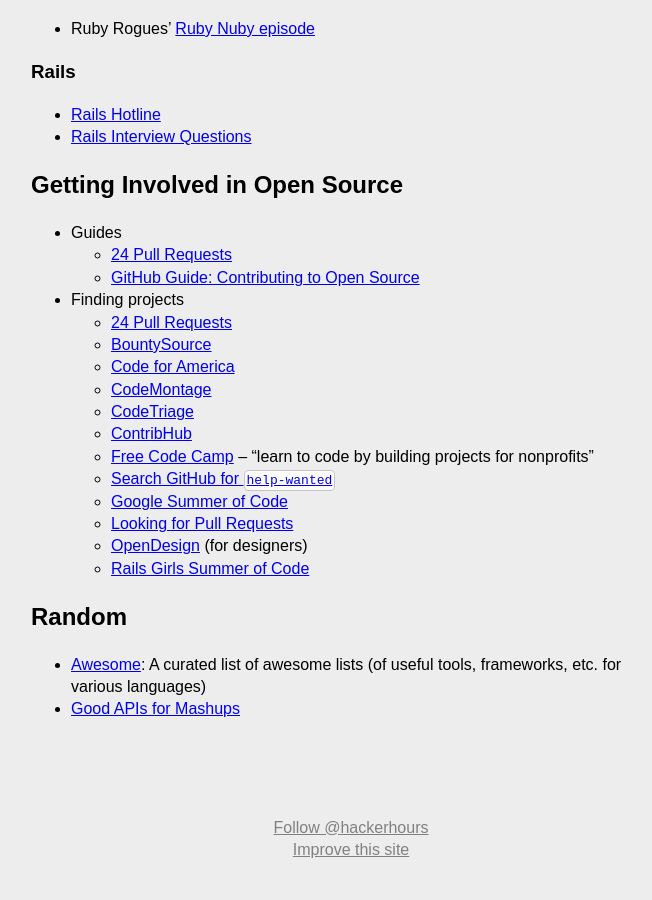
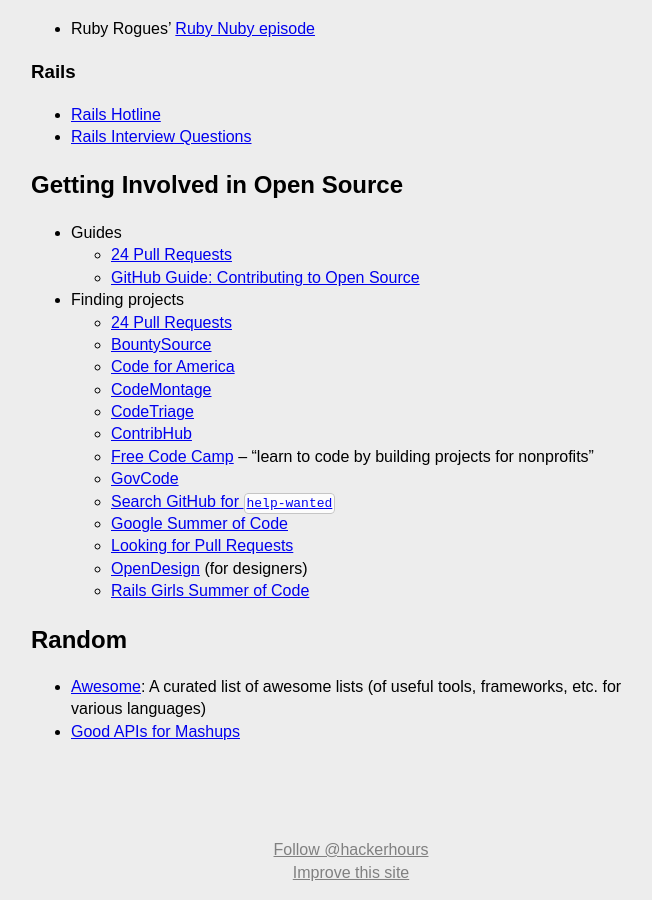
Before and after one commit to HackerHours/hackerhours.org, a Jekyll site: the page built from resources.md, in a window 1280 px wide and 900 px high, scrolled down 2407 px. Shown: the whole window, without its empty margins (289-941 px from the left). Built offline with Jekyll 4.4.1, drawn with Linux system fonts in a browser that asks for light colours; some web fonts are replaced; comment, search, counter and statistics services are not loaded; before the commit the page ends 3285 px from its top, so only the background shows below that.

Commit message:
link to govcode

```diff
--- a/resources.md
+++ b/resources.md
@@ -109,6 +109,7 @@
     * [CodeTriage](http://www.codetriage.com/)
     * [ContribHub](http://contribhub.com/)
     * [Free Code Camp](http://www.freecodecamp.com/learn-to-code) – "learn to code by building projects for nonprofits"
+    * [GovCode](https://www.govcode.org/)
     * [Search GitHub for `help-wanted`](https://github.com/search?q=state%3Aopen+label%3Ahelp-wanted&type=Issues)
     * [Google Summer of Code](https://developers.google.com/open-source/soc/)
     * [Looking for Pull Requests](http://www.lookingforpullrequests.com/)
```
